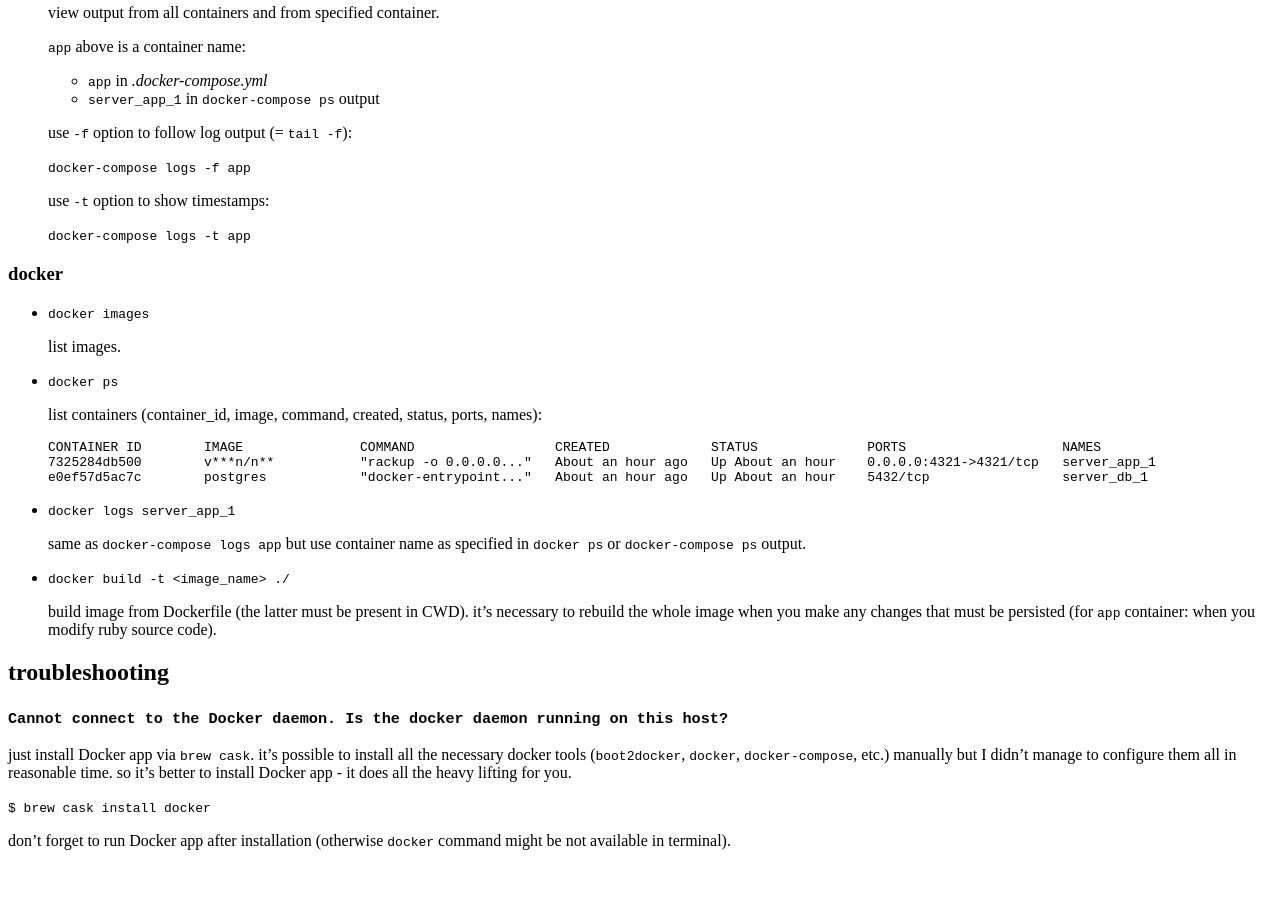
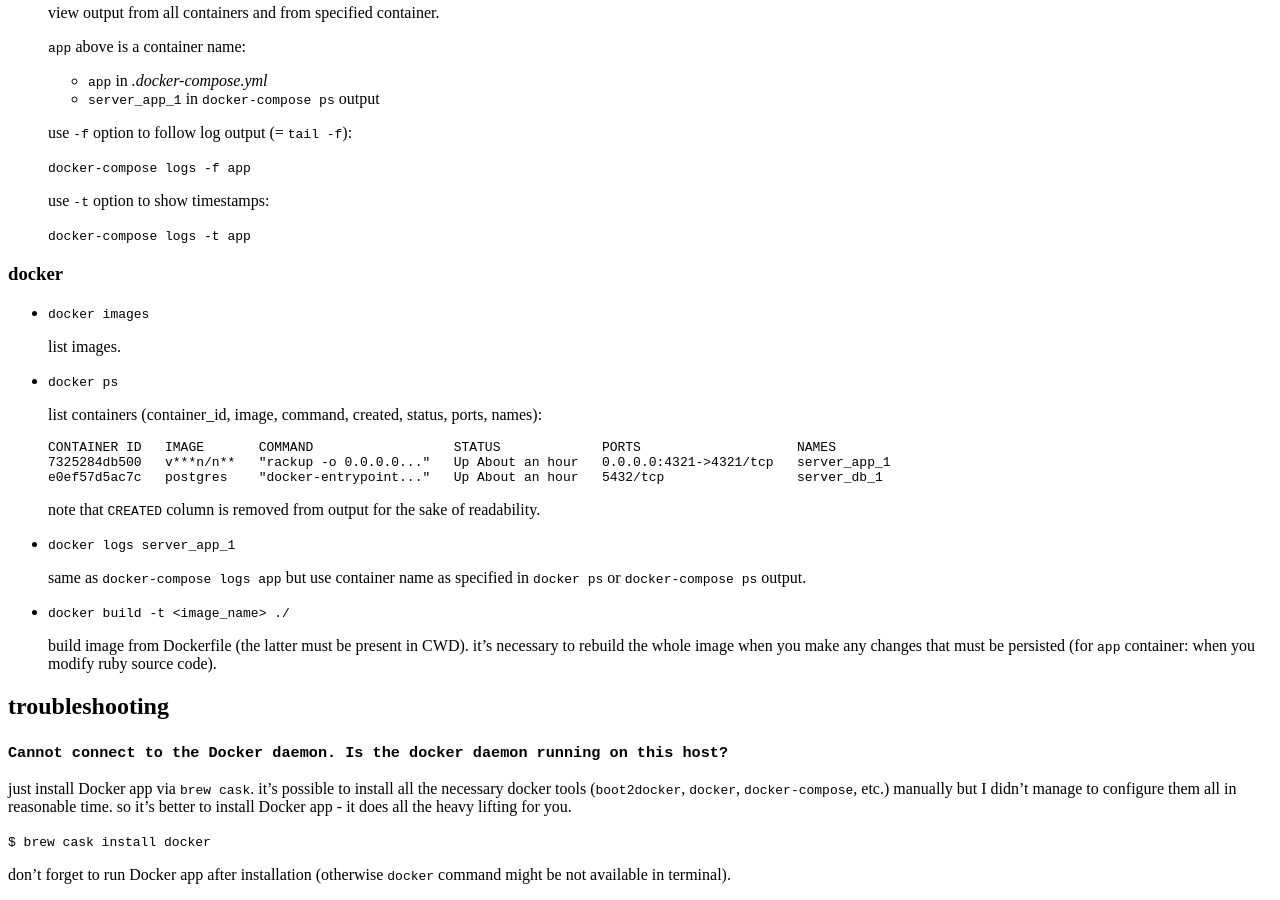
Before and after one commit to tap349/tap349.github.io, a Jekyll site: the page built from _posts/2017-04-06-docker.md, in a window 1280 px wide and 900 px high, scrolled down 681 px. Built offline with Jekyll 4.4.1, drawn with Linux system fonts in a browser that asks for light colours; before the commit the page ends 1547 px from its top, so only the background shows below that.

Commit message:
update 2017-04-07_04:26:42

````diff
--- a/_posts/2017-04-06-docker.md
+++ b/_posts/2017-04-06-docker.md
@@ -61,11 +61,13 @@ first steps with Docker and troubleshooting.
 
   list containers (container_id, image, command, created, status, ports, names):
 
-  <pre>
-  CONTAINER ID        IMAGE               COMMAND                  CREATED             STATUS              PORTS                    NAMES
-  7325284db500        v***n/n**           "rackup -o 0.0.0.0..."   About an hour ago   Up About an hour    0.0.0.0:4321->4321/tcp   server_app_1
-  e0ef57d5ac7c        postgres            "docker-entrypoint..."   About an hour ago   Up About an hour    5432/tcp                 server_db_1
-  </pre>
+  ```
+  CONTAINER ID   IMAGE       COMMAND                  STATUS             PORTS                    NAMES
+  7325284db500   v***n/n**   "rackup -o 0.0.0.0..."   Up About an hour   0.0.0.0:4321->4321/tcp   server_app_1
+  e0ef57d5ac7c   postgres    "docker-entrypoint..."   Up About an hour   5432/tcp                 server_db_1
+  ```
+
+  note that `CREATED` column is removed from output for the sake of readability.
 
 - `docker logs server_app_1`
 
````
